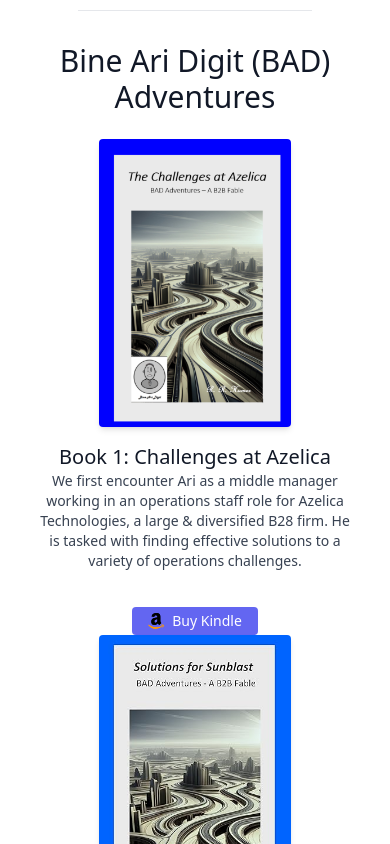
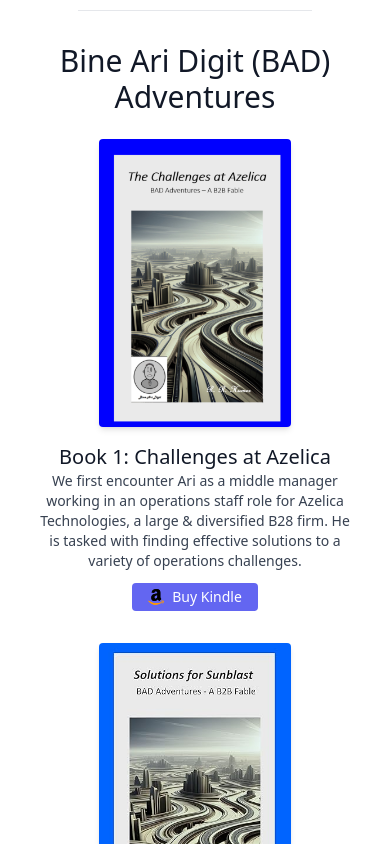
Before and after one commit to stevehumer/pathways-through-complexity, a React (Vite) app: page / in a window 390 px wide. Shown: the part 980-1824 px from the top of the page. Built offline with nearby package versions, Linux system fonts and the light colour scheme.

Commit message:
revert extra spacing above, but add spacing below to help with vertical alignment issues on mobile

```diff
--- a/src/components/BookSection.jsx
+++ b/src/components/BookSection.jsx
@@ -84,10 +84,10 @@ export const BookSection = () => {
                             //"Ari’s next challenge leads him to Belmontica College, where he works with faculty and staff to enhance academic effectiveness while tackling unexpected institutional crises."
                         }
                         ].map((book, index) => (
-                        <div key={index} className="w-full md:w-1/3 flex flex-col items-center px-4">
+                            <div key={index} className="w-full md:w-1/3 flex flex-col items-center px-4 mb-8 md:mb-0">
                             <img src={book.img} alt={book.title} className="w-48 h-72 object-cover object-center rounded mb-4 shadow-md" />
                             <h3 className="text-xl text-gray-900">{book.title}</h3>
-                            <p className="text-sm text-gray-700 text-center mb-6 md:mb-2">
+                            <p className="text-sm text-gray-700 text-center">
                                 {book.description}
                             </p>
                             <a href={book.link}
```
